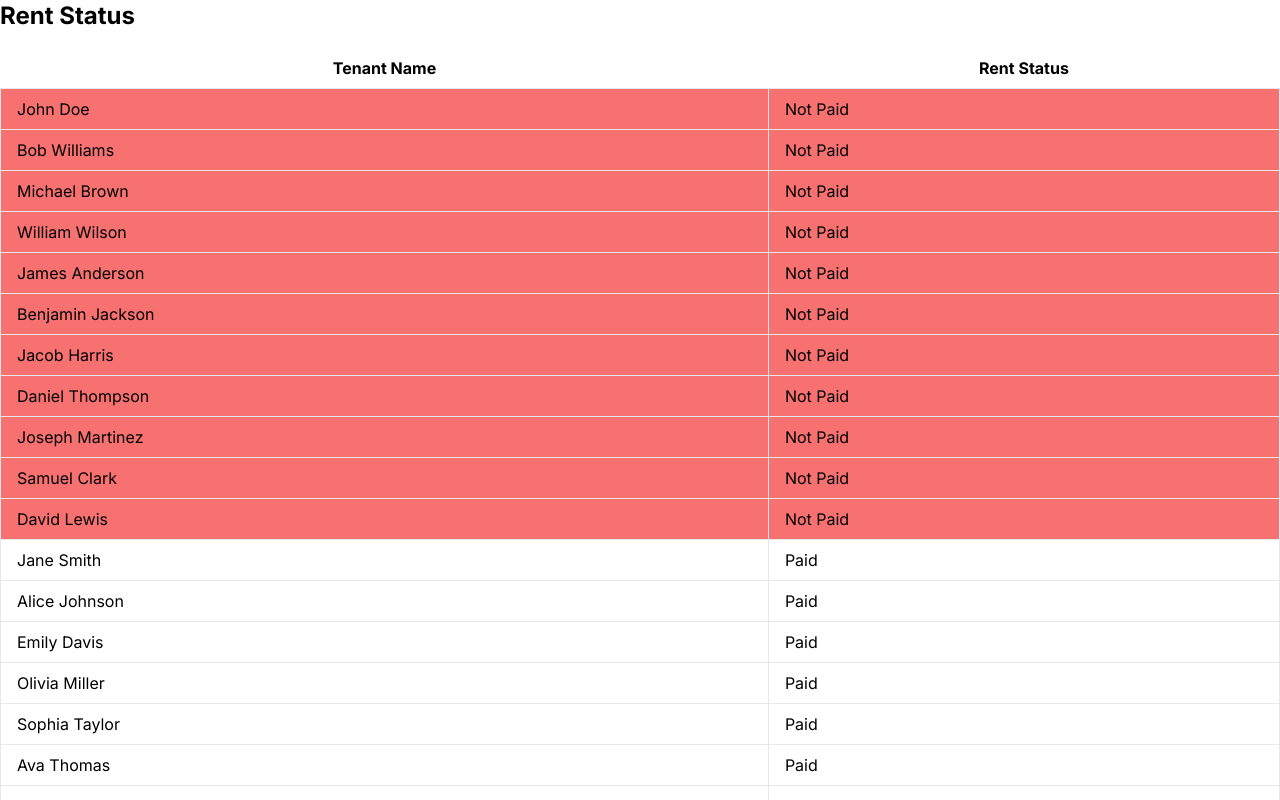
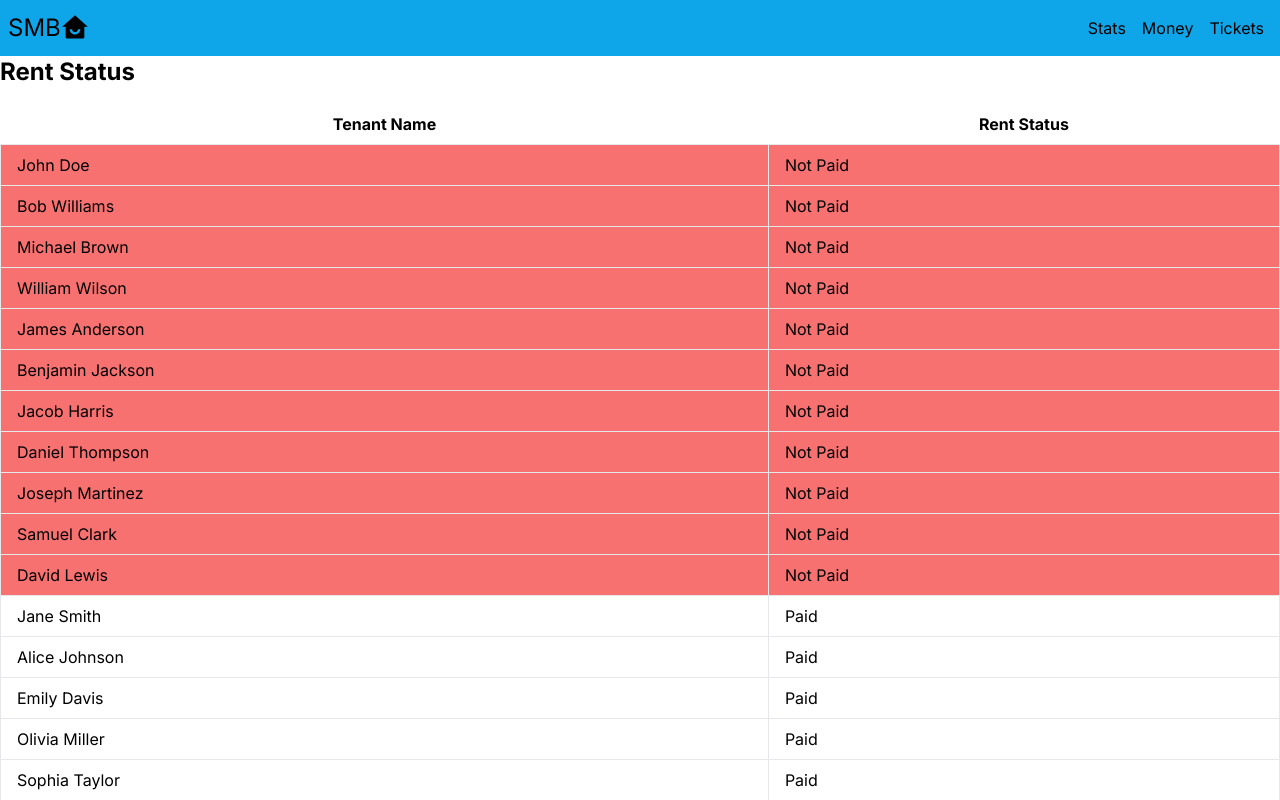
Before and after one commit to Darshan-V/HouseRental-Next-SSR, a Next.js app: page /stats in a window 1280 px wide. Shown: the top 800 px of the page. Built offline with nearby package versions, Linux system fonts and the light colour scheme.

Commit message:
add navbar:

```diff
--- a/src/app/stats/page.tsx
+++ b/src/app/stats/page.tsx
@@ -1,4 +1,5 @@
 import React from "react";
+import Navbar from "../components/Navbar";
 
 const tenantsData = [
   { name: "John Doe", rentStatus: "Not Paid", paymentDate: "2022-01-01" },
@@ -49,7 +50,16 @@ const StatsPage: React.FC = () => {
   ];
 
   return (
-    <div className="container mx-auto">
+    <div className="flex flex-col ">
+      <div className="navbar">
+        <Navbar
+          links={[
+            { href: "stats", label: "Stats" },
+            { href: "money", label: "Money" },
+            { href: "tickets", label: "Tickets" },
+          ]}
+        />
+      </div>
       <h1 className="text-2xl font-bold mb-4">Rent Status</h1>
       <table className="table-auto w-full">
         <thead>
```
